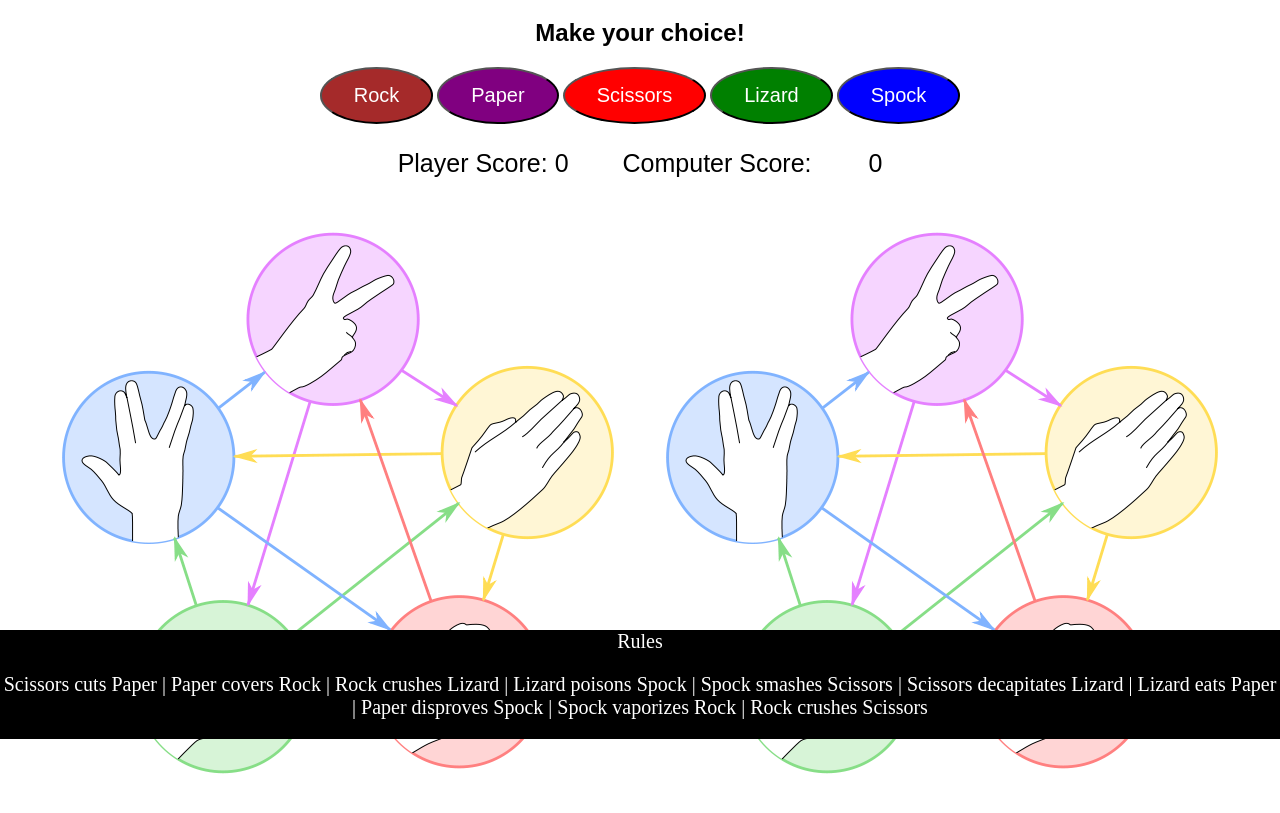
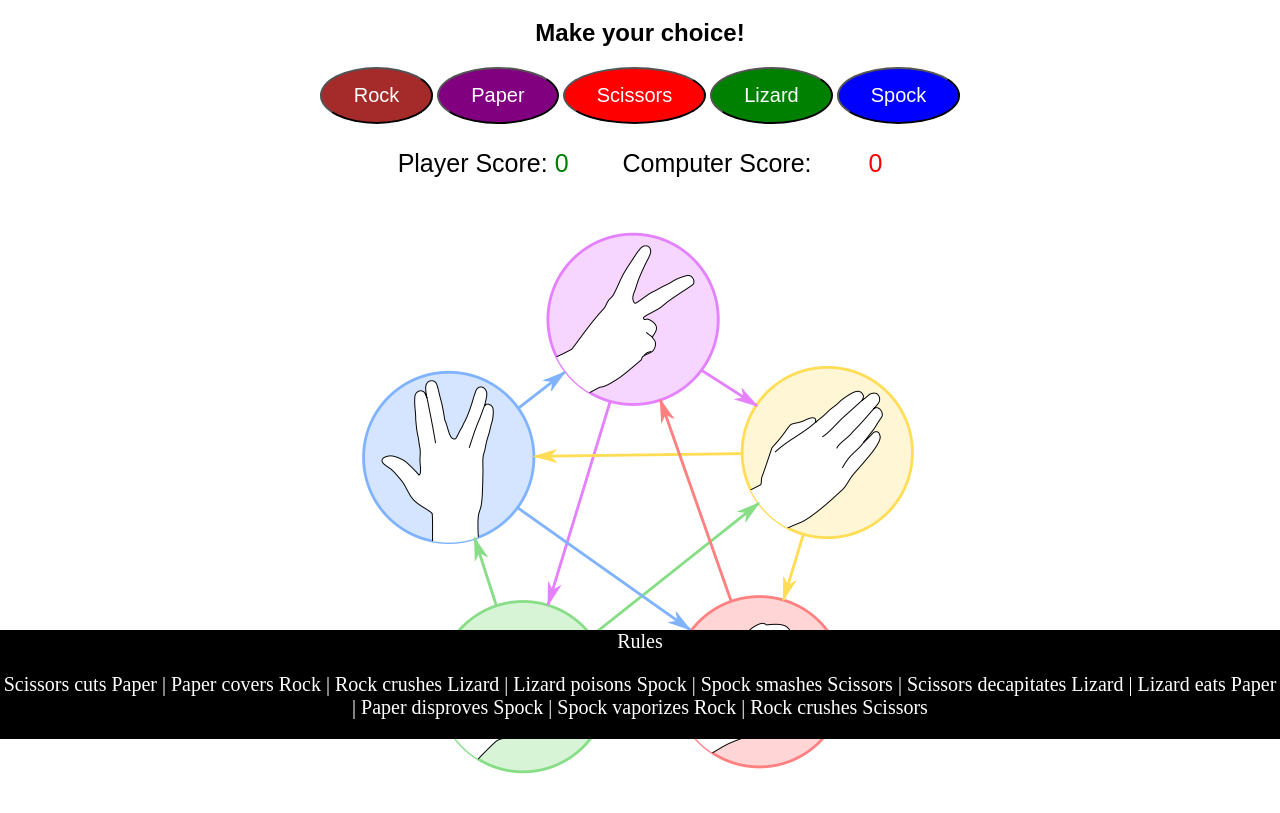
Before and after one commit to TylerMorgan142/Project2, a plain HTML site: page index.html in a window 1280 px wide. Shown: the part 61-874 px from the top of the page. Drawn offline with Linux system fonts and the light colour scheme.

Commit message:
changed styling

```diff
--- a/assets/css/style.css
+++ b/assets/css/style.css
@@ -83,6 +83,7 @@ button {
     display: inline-block;
     margin-left: auto;
     margin-right: auto;
+    margin-bottom: auto;
     height: 30%;
 }
 #images{
@@ -105,8 +106,10 @@ button {
 
 #player-score {
     margin-right: 50px;
+    color: green;
 }
 
 #computer-score {
     margin-left: 50px;
+    color: red;
 }
--- a/index.html
+++ b/index.html
@@ -28,7 +28,7 @@
         </div>
         <div id="images">
             <img src="assets/images/rpsls.webp" alt="rock,paper,scissors,lizard,spock diagram" class="rpsls-image" id="player-image">
-            <img src="assets/images/rpsls.webp" alt="rock,paper,scissors,lizard,spock diagram" class="rpsls-image" id="computer-image">
+            <img class="rpsls-image" id="computer-image">
         </div>
         <div id="result-div">
             <p id="result">
```
